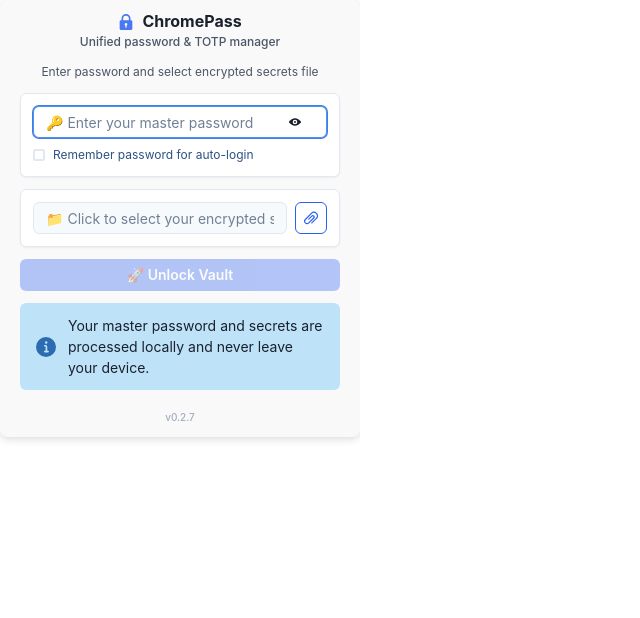
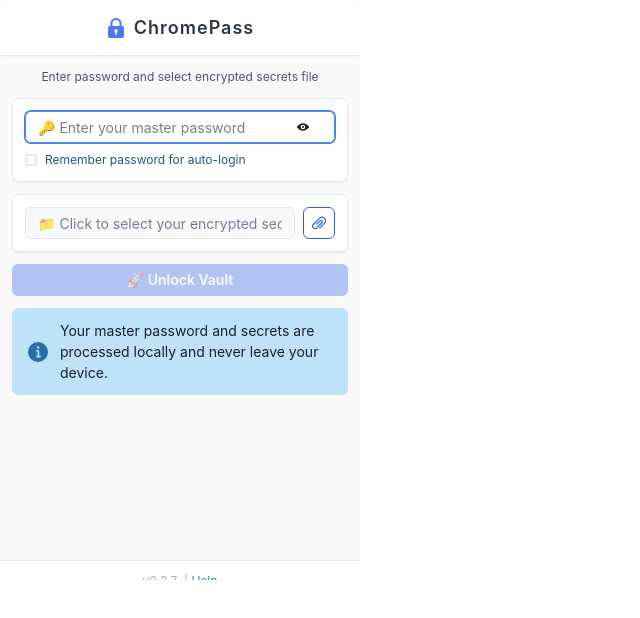
Before and after one commit to makarandp0/surya, a React (Vite) app: page / in a window 1280 px wide. Shown: the top 618 px of the page, without its empty margins (0-640 px from the left). Built offline with nearby package versions, Linux system fonts and the light colour scheme.

Commit message:
same look, no csss

```diff
--- a/src/App.tsx
+++ b/src/App.tsx
@@ -4,12 +4,8 @@
 import React, { useState, useEffect } from 'react';
 import {
   Box,
-  Container,
-  Heading,
-  Stack,
   Text,
   VStack,
-  HStack,
   Icon,
   Spinner,
   Alert,
@@ -147,10 +143,7 @@
 
   if (isInitializing) {
     return (
-      <Container
-        maxW={'none'}
-        w={'100%'}
-        p={4}
+      <Box
         style={{
           width: 360,
           height: 600,
@@ -163,21 +156,66 @@
           flexDirection: 'column',
         }}
       >
+        {/* Header */}
+        <Box
+          style={{
+            height: 56,
+            background: '#fff',
+            borderBottom: '1px solid #e5e7eb',
+            display: 'flex',
+            alignItems: 'center',
+            justifyContent: 'center',
+            fontWeight: 600,
+            fontSize: 18,
+            letterSpacing: 1,
+            color: '#2d3748',
+            boxShadow: '0 1px 2px rgba(0,0,0,0.03)',
+          }}
+        >
+          <Icon as={LockIcon} color="brand.500" boxSize={5} mr={2} /> ChromePass
+        </Box>
+        {/* Main loading content */}
+        <Box
+          style={{
+            flex: 1,
+            display: 'flex',
+            alignItems: 'center',
+            justifyContent: 'center',
+            minHeight: 0,
+            overflowX: 'hidden',
+          }}
+        >
           <VStack spacing={4} justify="center" minH="200px">
             <Spinner size="lg" color="blue.500" />
             <Text fontSize="sm" color="gray.600">
               Loading ChromePass...
             </Text>
           </VStack>
-      </Container>
+        </Box>
+        {/* Footer */}
+        <Box
+          style={{
+            height: 40,
+            background: '#fff',
+            borderTop: '1px solid #e5e7eb',
+            display: 'flex',
+            alignItems: 'center',
+            justifyContent: 'center',
+            fontSize: 12,
+            color: '#a0aec0',
+          }}
+        >
+          v{pkg.version} &nbsp;|&nbsp;{' '}
+          <Text as="span" color="#3182ce">
+            Help
+          </Text>
+        </Box>
+      </Box>
     );
   }
 
   return (
-    <Container
-      maxW={'none'}
-      w={'100%'}
-      p={3}
+    <Box
       style={{
         width: 360,
         height: 600,
@@ -190,28 +228,34 @@
         flexDirection: 'column',
       }}
     >
-      <Stack
-        spacing={3}
+      {/* Header */}
+      <Box
         style={{
-          overflowY: 'auto',
-          flex: 1,
-          paddingRight: 8,
-          paddingLeft: 8,
+          height: 56,
+          background: '#fff',
+          borderBottom: '1px solid #e5e7eb',
+          display: 'flex',
+          alignItems: 'center',
+          justifyContent: 'center',
+          fontWeight: 600,
+          fontSize: 18,
+          letterSpacing: 1,
+          color: '#2d3748',
+          boxShadow: '0 1px 2px rgba(0,0,0,0.03)',
         }}
       >
-        {/* Header Section */}
-        <Box textAlign="center">
-          <HStack justify="center" spacing={2} mb={0.5}>
-            <Icon as={LockIcon} color="brand.500" boxSize={4} />
-            <Heading size="sm" color="gray.800">
-              ChromePass
-            </Heading>
-          </HStack>
-          <Text color="gray.600" fontSize="xs" fontWeight="medium">
-            Unified password & TOTP manager
-          </Text>
+        <Icon as={LockIcon} color="brand.500" boxSize={5} mr={2} /> ChromePass
       </Box>
-
+      {/* Main Content */}
+      <Box
+        style={{
+          flex: 1,
+          overflowY: 'auto',
+          overflowX: 'hidden',
+          padding: 12,
+          minHeight: 0,
+        }}
+      >
         {/* Error Alert */}
         {initError && (
           <Alert status="error" borderRadius="md" fontSize="xs" py={2}>
@@ -234,14 +278,25 @@
             onLogout={handleLogout}
           />
         )}
-
-        {/* Footer Section */}
-        <VStack spacing={1} align="center" mt={2}>
-          <Text fontSize="2xs" color="gray.400" fontWeight="medium">
-            v{pkg.version}
+      </Box>
+      {/* Footer */}
+      <Box
+        style={{
+          height: 40,
+          background: '#fff',
+          borderTop: '1px solid #e5e7eb',
+          display: 'flex',
+          alignItems: 'center',
+          justifyContent: 'center',
+          fontSize: 12,
+          color: '#a0aec0',
+        }}
+      >
+        v{pkg.version} &nbsp;|&nbsp;{' '}
+        <Text as="span" color="#3182ce">
+          Help
         </Text>
-        </VStack>
-      </Stack>
-    </Container>
+      </Box>
+    </Box>
   );
 };
```
Lines whose indentation alone changed are shown as unchanged.
